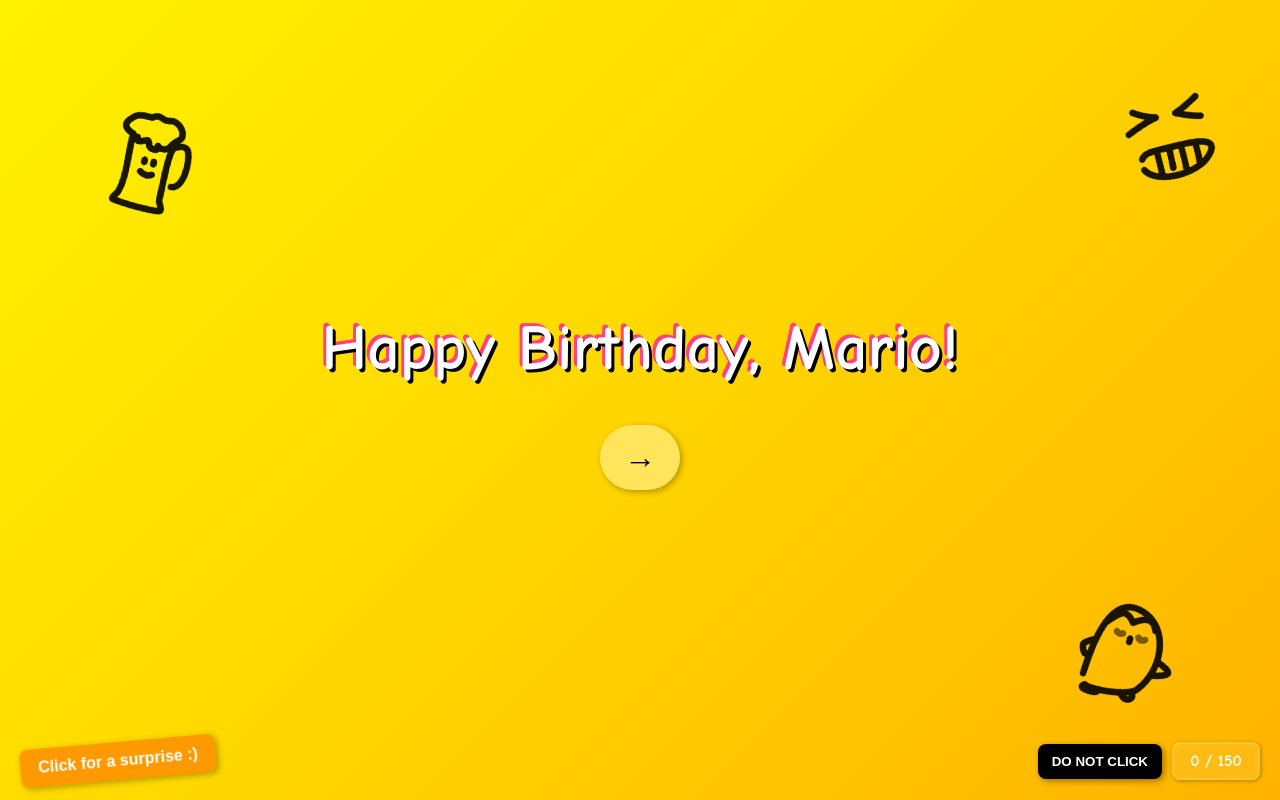
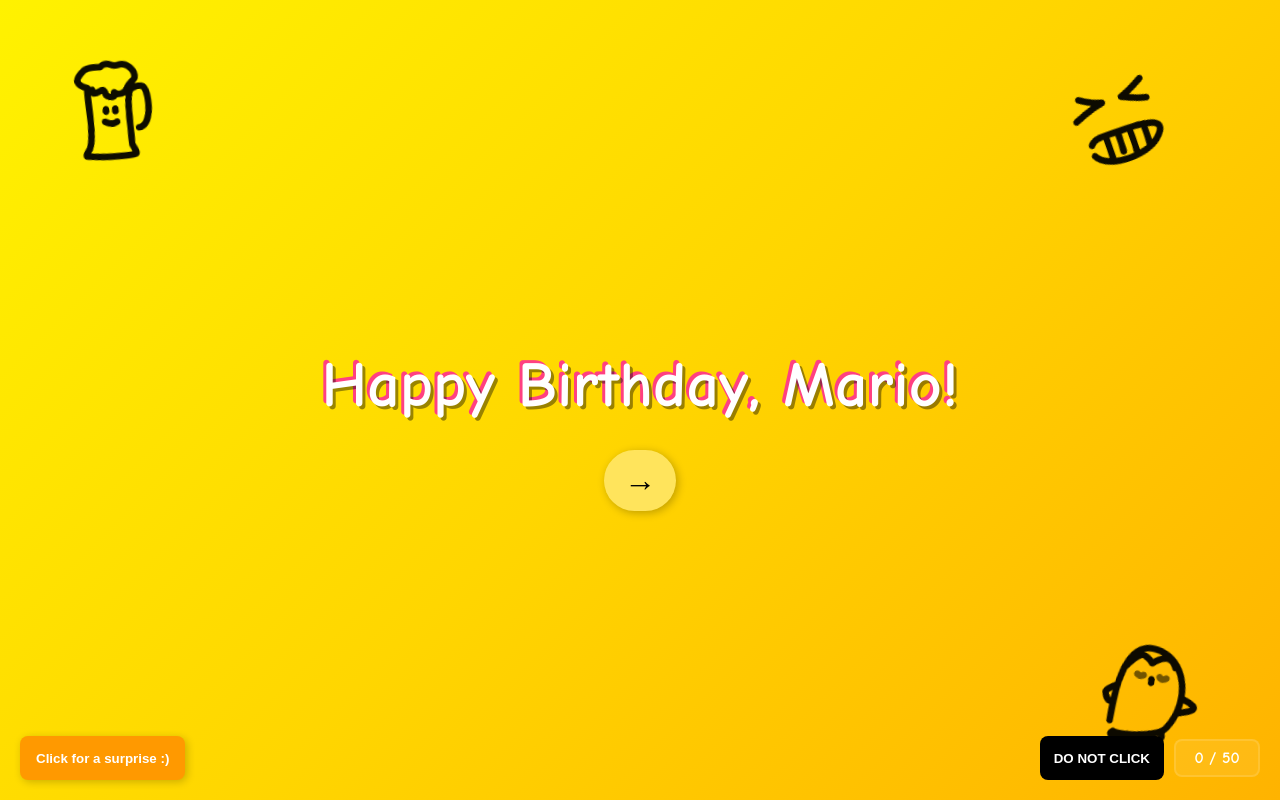
Before and after one commit to c-gabriel1/-, a plain HTML site: page index.html in a window 1280 px wide. Drawn offline with Linux system fonts and the light colour scheme.

Commit message:
Update index.html

```diff
--- a/index.html
+++ b/index.html
@@ -1,159 +1,209 @@
-<!DOCTYPE html>
-<html lang="en">
+<!doctype html>
+<html lang="ro">
 <head>
 <meta charset="utf-8" />
-  <meta name="viewport" content="width=device-width, initial-scale=1" />
+<meta name="viewport" content="width=device-width,initial-scale=1" />
 <title>Happy Birthday</title>
-  <link rel="preload" as="image" href="meme.png">
+
 <style>
-    html, body {
-      height: 100%;
-      margin: 0;
-      font-family: "Comic Sans MS", "Comic Neue", cursive, sans-serif;
-      background: linear-gradient(135deg, #FFF200 0%, #FFD600 50%, #FFB300 100%);
-      background-attachment: fixed;
-      overflow: hidden;
+  :root{
+    --bg1:#FFF200; --bg2:#FFD600; --bg3:#FFB300; --accent:#FF4081;
+    --text:#ffffff; --shadow:#00000066;
   }
 
-    .doodle { position: absolute; width: 120px; height: auto; opacity: 0.9; }
-    .doodle1 { top: 100px; left: 90px; transform: rotate(10deg); }
-    .doodle2 { bottom: 90px; right: 100px; transform: rotate(20deg); }
-    .doodle3 { top: 80px; right: 50px; transform: rotate(-15deg); }
-
-    .title-container {
-      display: flex; flex-direction: column; justify-content: center; align-items: center;
-      height: 100vh; text-align: center;
+  html,body{
+    height:100%;
+    margin:0;
+    padding:0;
+    box-sizing:border-box;
+    overflow-x:hidden;
+    font-family:"Comic Sans MS","Comic Neue",cursive,system-ui;
+    background:linear-gradient(135deg,var(--bg1) 0%,var(--bg2) 50%,var(--bg3) 100%);
   }
 
-    .title {
-      font-size: 4rem; color: #fff;
-      text-shadow: 3px 3px 0 #000, -3px -3px 0 #FF4081; margin: 0;
-      word-break: break-word;
+  .title-container{
+    min-height:100dvh;
+    display:flex;
+    flex-direction:column;
+    justify-content:center;
+    align-items:center;
+    padding:4vh 4vw;
+    text-align:center;
   }
 
-    .arrow-btn {
-      margin-top: 40px; font-size: 2rem; padding: 14px 24px;
-      background-color: #ffe45c; border: none; border-radius: 50px; cursor: pointer;
-      color: #000; box-shadow: 2px 2px 6px rgba(0,0,0,0.3);
-      transition: transform 0.2s ease, background-color 0.2s ease;
-    }
-    .arrow-btn:hover { background-color: #ff9100; transform: scale(1.05); }
-
-    .surprise-btn {
-      position: fixed; bottom: 20px; left: 20px; padding: 10px 18px;
-      font-size: 1rem; font-weight: bold; background-color: #ff9900; color: white;
-      border: none; border-radius: 8px; cursor: pointer; box-shadow: 2px 2px 6px rgba(0,0,0,0.3);
-      transform: rotate(-5deg);
-    }
-    .surprise-btn:hover { background-color: #ffa600; transform: scale(1.05); }
-
-    /* DO NOT CLICK button + counter (bottom-right) */
-    .do-not-click-wrapper {
-      position: fixed;
-      bottom: 20px;
-      right: 20px;
-      display: flex;
-      align-items: center;
-      gap: 10px;
-      z-index: 10000;
-      user-select: none;
+  .title{
+    margin:0;
+    color:var(--text);
+    text-shadow:3px 3px 0 var(--shadow), -3px -3px 0 var(--accent);
+    font-size:clamp(1.6rem,6.5vw,4rem);
+    line-height:1.02;
+    word-break:break-word;
+    padding:0 1rem;
   }
 
-    .do-not-click-btn {
-      background: #000;
-      color: #fff;
-      border: none;
-      padding: 10px 14px;
-      border-radius: 8px;
-      font-weight: bold;
-      cursor: pointer;
-      box-shadow: 2px 2px 6px rgba(0,0,0,0.4);
-      transition: transform 0.12s ease;
+  .doodle{
+    position:absolute;
+    width:clamp(64px,18vw,120px);
+    height:auto;
+    opacity:0.95;
+    pointer-events:none;
   }
-    .do-not-click-btn:active { transform: scale(0.98); }
+  .doodle1{ top:6vh; left:4vw; transform:rotate(-8deg); }
+  .doodle2{ bottom:6vh; right:6vw; transform:rotate(12deg); }
+  .doodle3{ top:8vh; right:8vw; transform:rotate(-20deg); }
 
-    .counter-bubble {
-      min-width: 64px;
-      padding: 8px 10px;
-      background: rgba(255,255,255,0.08);
-      color: #fff;
-      border-radius: 8px;
-      text-align: center;
-      font-weight: bold;
-      border: 2px solid rgba(255,255,255,0.12);
-      box-shadow: 1px 1px 4px rgba(0,0,0,0.3);
+  .arrow-btn{
+    margin-top:clamp(16px,4vh,40px);
+    font-size:clamp(1rem,4vw,2rem);
+    padding:12px 20px;
+    border-radius:50px;
+    border:none;
+    background:#ffe45c;
+    color:#000;
+    box-shadow:2px 2px 8px rgba(0,0,0,0.25);
+    cursor:pointer;
+    min-height:44px;
+  }
+  .arrow-btn:active{ transform:scale(.98); }
+
+  .surprise-btn{
+    position:fixed;
+    bottom:20px;
+    left:20px;
+    padding:10px 16px;
+    border-radius:8px;
+    border:none;
+    background:#ff9900;
+    color:#fff;
+    font-weight:700;
+    box-shadow:2px 2px 8px rgba(0,0,0,0.2);
+    cursor:pointer;
+    z-index:9000;
+    min-height:44px;
   }
 
-    /* fullscreen reveal video */
-    #special-video {
-      display: none;
-      position: fixed;
-      inset: 0;
-      width: 100%;
-      height: 100%;
-      object-fit: cover;
-      z-index: 9999;
-      background: black;
+  .do-not-click-wrapper{
+    position:fixed;
+    bottom:20px;
+    right:20px;
+    display:flex;
+    gap:10px;
+    align-items:center;
+    z-index:10000;
+    user-select:none;
   }
+  .do-not-click-btn{
+    background:#000;
+    color:#fff;
+    border:none;
+    padding:10px 14px;
+    border-radius:8px;
+    font-weight:800;
+    cursor:pointer;
+    min-height:44px;
+  }
+  .counter-bubble{
+    min-width:62px;
+    padding:8px 10px;
+    background:rgba(255,255,255,0.08);
+    color:#fff;
+    border-radius:8px;
+    text-align:center;
+    font-weight:700;
+    border:2px solid rgba(255,255,255,0.12);
+  }
+
+  #special-video{
+    display:none;
+    position:fixed;
+    inset:0;
+    width:100%;
+    height:100%;
+    object-fit:cover;
+    z-index:100000;
+    background:#000;
+  }
+
+  #meme{
+    display:none;
+    position:fixed;
+    inset:0;
+    width:100%;
+    height:100%;
+    object-fit:cover;
+    z-index:99999;
+  }
+
+  @media (max-width:600px){
+    .doodle{ opacity:0.88; }
+    .title-container{ padding-top:8vh; padding-bottom:8vh; }
+    .do-not-click-wrapper{ right:6vw; bottom:14px; }
+    .surprise-btn{ left:12px; bottom:12px; padding:10px 12px; }
+    .arrow-btn{ padding:10px 16px; }
+  }
+
 </style>
 </head>
 <body>
-  <!-- doodles -->
-  <img src="doodle1.png" alt="doodle" class="doodle doodle1">
-  <img src="doodle2.png" alt="doodle" class="doodle doodle2">
-  <img src="doodle3.png" alt="doodle" class="doodle doodle3">
 
-  <!-- original surprise -->
+  <img src="doodle1.png" alt="" class="doodle doodle1">
+  <img src="doodle2.png" alt="" class="doodle doodle2">
+  <img src="doodle3.png" alt="" class="doodle doodle3">
+
   <button class="surprise-btn" onclick="triggerJumpscare()">Click for a surprise :)</button>
-  <img id="meme" src="meme.png" alt="meme" style="display:none;">
+
+  <img id="meme" src="meme.png" alt="">
+
+  <audio id="song" src="song.mp3" preload="auto"></audio>
   <audio id="whistle" src="whistle.mp3"></audio>
 
-  <!-- music -->
-  <audio id="song" src="song.mp3" preload="auto"></audio>
-
-  <!-- title area -->
   <div class="title-container">
     <h1 id="title" class="title">Happy Birthday, Mario!</h1>
     <button id="arrow" class="arrow-btn" onclick="startMessages()">→</button>
   </div>
 
-  <!-- DO NOT CLICK wrapper (bottom-right) with counter -->
   <div class="do-not-click-wrapper" aria-hidden="false">
     <button id="doNotClick" class="do-not-click-btn">DO NOT CLICK</button>
-    <div id="clickCounter" class="counter-bubble">0 / 150</div>
+    <div id="clickCounter" class="counter-bubble">0 / 50</div>
   </div>
 
-  <!-- fullscreen 5-second video (file: special.mp4) -->
   <video id="special-video" src="special.mp4" playsinline webkit-playsinline></video>
 
 <script>
-    // ---------- jumpscare ----------
-    function triggerJumpscare() {
+  const MAX_CLICKS = 50;
+  const doBtn = document.getElementById('doNotClick');
+  const counterEl = document.getElementById('clickCounter');
+  const specialVideo = document.getElementById('special-video');
+  const song = document.getElementById('song');
+  const whistle = document.getElementById('whistle');
   const meme = document.getElementById('meme');
-      const whistle = document.getElementById('whistle');
+
+  let clicks = 0;
+  let typingInterval = null;
+  let revealTimeout = null;
+  let resetTimeout = null;
+  const arrowBtn = document.getElementById('arrow');
+
+  function updateCounter(){ counterEl.textContent = `${clicks} / ${MAX_CLICKS}`; }
+  updateCounter();
+
+  function triggerJumpscare(){
     meme.style.display = 'block';
     whistle.currentTime = 0;
-      whistle.play().catch(() => {});
-      setTimeout(() => { meme.style.display = 'none'; }, 4400);
+    whistle.play().catch(()=>{ });
+    setTimeout(()=>{ meme.style.display = 'none'; }, 4400);
   }
 
-    // ---------- typewriter ----------
-    let typingInterval = null;
-    const arrowBtn = document.getElementById('arrow');
-
-    function typeWriter(text, element, speed = 1000) {
-      return new Promise((resolve) => {
-        if (typingInterval !== null) {
-          clearInterval(typingInterval);
-          typingInterval = null;
-        }
+  function typeWriter(text, element, speed = 45){
+    if (typingInterval !== null){ clearInterval(typingInterval); typingInterval = null; }
+    return new Promise(resolve=>{
       element.textContent = '';
       let i = 0;
       if (arrowBtn) arrowBtn.disabled = true;
-        typingInterval = setInterval(() => {
-          element.textContent += text.charAt(i);
+      typingInterval = setInterval(()=>{
+        element.textContent += text.charAt(i) || '';
         i++;
-          if (i >= text.length) {
+        if (i >= text.length){
           clearInterval(typingInterval);
           typingInterval = null;
           if (arrowBtn) arrowBtn.disabled = false;
@@ -163,146 +213,102 @@
     });
   }
 
-    // ---------- messages ----------
   const messages = [
-      "...", "?!?!", "!!!", "3 Octombrie!!!", "3 Octombrie 2025!!!", "ZIUA TA!!!",
-      "Azi faci 18 ani!!!", "Ești major!!!", "Poți să bei legal!!!",
+    "...","?!?!","!!!","3 Octombrie!!!","3 Octombrie 2025!!!","ZIUA TA!!!",
+    "Azi faci 18 ani!!!","Ești major!!!","Poți să bei legal!!!",
     "Nu că te prea interesa pe tine înainte dacă era legal sau nu...",
-      "Dar acum poți să bei legal!!!", "Și ce o să bem!??",
-      "Whisky, gin, rom, tequila, vodka, bere, vin...", "Orice vrei tu!!!", "A, da...",
+    "Dar acum poți să bei legal!!!","Și ce o să bem!??",
+    "Whisky, gin, rom, tequila, vodka, bere, vin...","Orice vrei tu!!!","A, da...",
     "Parcă trebuia să spun ceva și de sănătate și de fericire...",
     "Îți doresc multă sănătate, fericire, împliniri, iubire, noroc...",
-      "Și mai multă băutură!!!", "Dar să nu exagerezi...", "Anul ăsta ai bacul...",
+    "Și mai multă băutură!!!","Dar să nu exagerezi...","Anul ăsta ai bacul...",
     "Cum crezi că o să devii Chipsar Șef dacă nu iei bacul?",
-      "Sau Traducător Oficial Româno-Țigănește pentru UE", "Sau Seducător de capre",
-      "Sau Specialist Șef în relocarea țiganilor", "Sau Vânător de țigani",
+    "Sau Traducător Oficial Româno-Țigănește pentru UE","Sau Seducător de capre",
+    "Sau Specialist Șef în relocarea țiganilor","Sau Vânător de țigani",
     "Sau Îmblânzitor de urși (Pensionat din motive medicale)",
     "Sau Specialist în numărat țigani la graniță",
     "Sau al 4-lea poet antisemit din România",
     "Sau Consultant în fugărit țigani din sat",
     "Sau Îmblânzitor de țigani(pensionat tot din motive medicale)",
-      "Cel mai rău caz, ajungi șofer de tir...", "Glumesc, glumesc...", "Sau poate nu...",
-      "Oricum, destule vorbe...", "Să te bucuri de ziua ta!!!"
+    "Cel mai rău caz, ajungi șofer de tir...","Glumesc, glumesc...","Sau poate nu...",
+    "Oricum, destule vorbe...","Să te bucuri de ziua ta!!!"
   ];
 
   let currentIndex = 0;
 
-    async function startMessages() {
+  async function startMessages(){
     const title = document.getElementById('title');
-      const song = document.getElementById('song');
     await typeWriter(messages[currentIndex], title, 40);
     currentIndex++;
     song.currentTime = 0;
-      const playPromise = song.play();
-      if (playPromise !== undefined) playPromise.catch(() => {});
-      if (arrowBtn) arrowBtn.onclick = nextMessage;
+    song.play().catch(()=>{ });
+    arrowBtn.onclick = nextMessage;
   }
 
-    async function nextMessage() {
+  async function nextMessage(){
     const title = document.getElementById('title');
-      const song = document.getElementById('song');
-
-      if (currentIndex < messages.length) {
+    if (currentIndex < messages.length){
       await typeWriter(messages[currentIndex], title, 40);
       currentIndex++;
     } else {
       await typeWriter("La mulți ani, Mario!!! 🎉🥳🍻", title, 40);
       if (arrowBtn) arrowBtn.style.display = 'none';
-        const fadeOutInterval = setInterval(() => {
-          if (song.volume > 0.05) {
-            song.volume = Math.max(0, song.volume - 0.05);
-          } else {
-            song.volume = 0;
-            song.pause();
-            song.currentTime = 0;
-            clearInterval(fadeOutInterval);
-            song.volume = 1;
-          }
-        }, 100);
+      const fadeOut = setInterval(()=>{
+        if (!song) return clearInterval(fadeOut);
+        if (song.volume > 0.05) song.volume = Math.max(0, song.volume - 0.05);
+        else { song.volume = 1; song.pause(); song.currentTime = 0; clearInterval(fadeOut); }
+      }, 120);
     }
   }
 
-    // ---------- DO NOT CLICK logic (video reveal) ----------
-    const MAX_CLICKS = 150;
-    const doBtn = document.getElementById('doNotClick');
-    const counterEl = document.getElementById('clickCounter');
-    const specialVideo = document.getElementById('special-video');
+  doBtn.addEventListener('click', () => {
+    if (specialVideo.style.display === 'block') return;
+    clicks = Math.min(clicks + 1, MAX_CLICKS);
+    updateCounter();
+    doBtn.style.transform = 'scale(1.06)';
+    setTimeout(()=> doBtn.style.transform = '', 120);
 
-    let clicks = 0;
-    let revealTimeout = null;
-    let resetTimeout = null;
+    if (clicks >= MAX_CLICKS) triggerVideoReveal();
+  });
 
-    function updateCounter() {
-      counterEl.textContent = `${clicks} / ${MAX_CLICKS}`;
+  async function triggerVideoReveal(){
+    doBtn.disabled = true;
+    specialVideo.style.display = 'block';
+    specialVideo.currentTime = 0;
+    specialVideo.muted = false;
+    specialVideo.volume = 1;
+
+    try { await specialVideo.play(); } catch(e){ specialVideo.muted = true; try{ specialVideo.play().catch(()=>{}); }catch{} }
+
+    revealTimeout = setTimeout(()=> endVideoReveal(), 5000);
+
+    specialVideo.onended = ()=> { if (revealTimeout) clearTimeout(revealTimeout); resetTimeout = setTimeout(()=> endVideoReveal(), 200); };
   }
 
-    doBtn.addEventListener('click', async () => {
-      // If a reveal is currently happening, ignore clicks
-      if (specialVideo.style.display === 'block') return;
-
-      clicks = Math.min(clicks + 1, MAX_CLICKS);
-      updateCounter();
-
-      // visual pulse
-      doBtn.style.transform = 'scale(1.05)';
-      setTimeout(() => { doBtn.style.transform = ''; }, 100);
-
-      if (clicks >= MAX_CLICKS) {
-        triggerVideoReveal();
-      }
-    });
-
-    async function triggerVideoReveal() {
-      // disable button to avoid extra clicks
-      doBtn.disabled = true;
-
-      // Show and play the video. Use user gesture (last click) to allow autoplay.
-      specialVideo.style.display = 'block';
-      specialVideo.currentTime = 0;
-      specialVideo.volume = 1;
-      const playPromise = specialVideo.play();
-      if (playPromise !== undefined) {
-        try { await playPromise; } catch (e) { /* autoplay blocked fallback */ }
-      }
-
-      // Ensure the reveal lasts 5 seconds; if the video is shorter/longer, force hide after 5s
-      revealTimeout = setTimeout(() => {
-        endVideoReveal();
-      }, 5000);
-
-      // safety: if video ends earlier than 5s, still run endVideoReveal shortly after
-      specialVideo.onended = () => {
-        if (revealTimeout) clearTimeout(revealTimeout);
-        // short delay so 'ended' isn't abrupt
-        resetTimeout = setTimeout(() => endVideoReveal(), 200);
-      };
-    }
-
-    function endVideoReveal() {
-      // hide video and reset state
+  function endVideoReveal(){
     specialVideo.pause();
     specialVideo.currentTime = 0;
     specialVideo.style.display = 'none';
+    specialVideo.onended = null;
 
-      // reset counter and re-enable button
     clicks = 0;
     updateCounter();
     doBtn.disabled = false;
 
-      // clear timeouts/handlers
-      if (revealTimeout) { clearTimeout(revealTimeout); revealTimeout = null; }
-      if (resetTimeout) { clearTimeout(resetTimeout); resetTimeout = null; }
-      specialVideo.onended = null;
+    if (revealTimeout){ clearTimeout(revealTimeout); revealTimeout = null; }
+    if (resetTimeout){ clearTimeout(resetTimeout); resetTimeout = null; }
   }
 
-    // cleanup on unload
-    window.addEventListener('beforeunload', () => {
+  window.addEventListener('beforeunload', ()=>{
+    if (typingInterval) clearInterval(typingInterval);
     if (revealTimeout) clearTimeout(revealTimeout);
     if (resetTimeout) clearTimeout(resetTimeout);
   });
 
-    // initialize counter display
-    updateCounter();
+  specialVideo.addEventListener('loadedmetadata', ()=>{ specialVideo.style.objectFit = 'cover'; });
+
+  console.log("Responsive birthday page loaded. Tested for mobile-friendly sizing.");
 </script>
+
 </body>
 </html>
```
Lines whose indentation alone changed are shown as unchanged.
